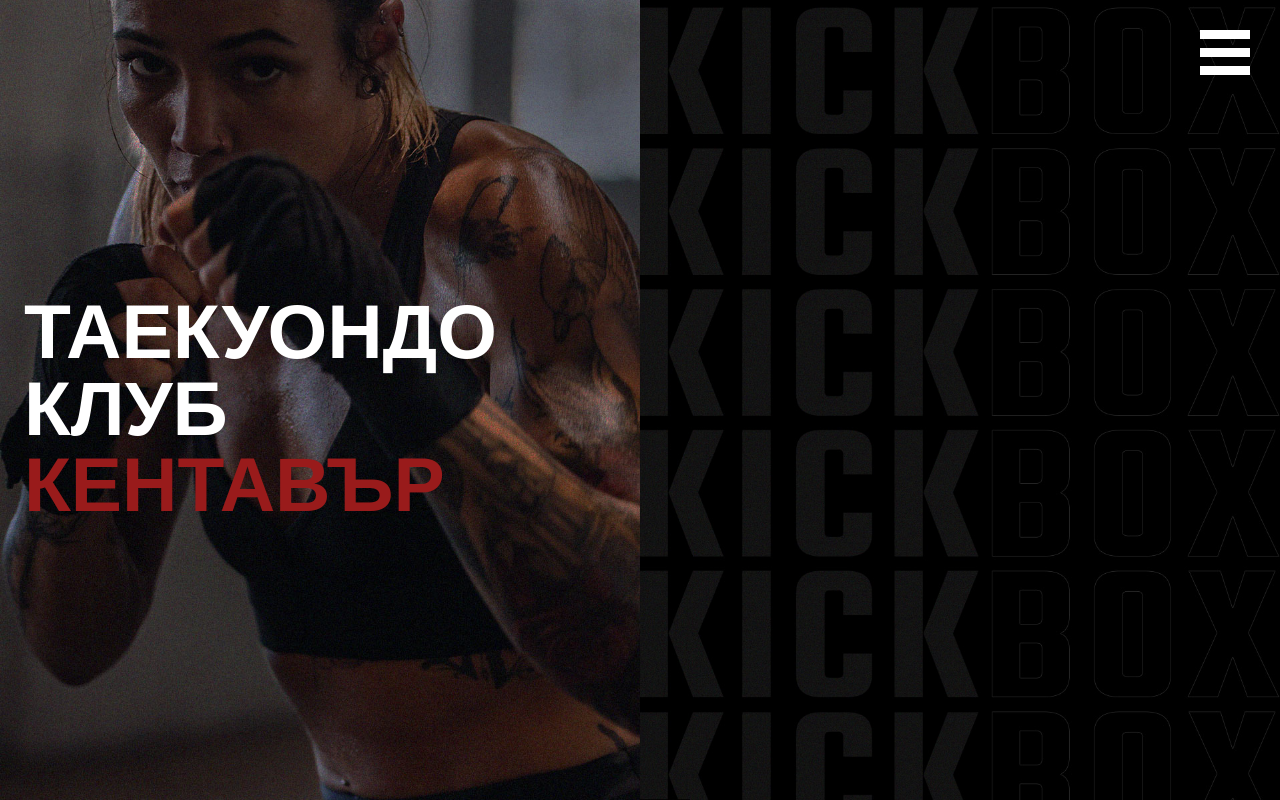
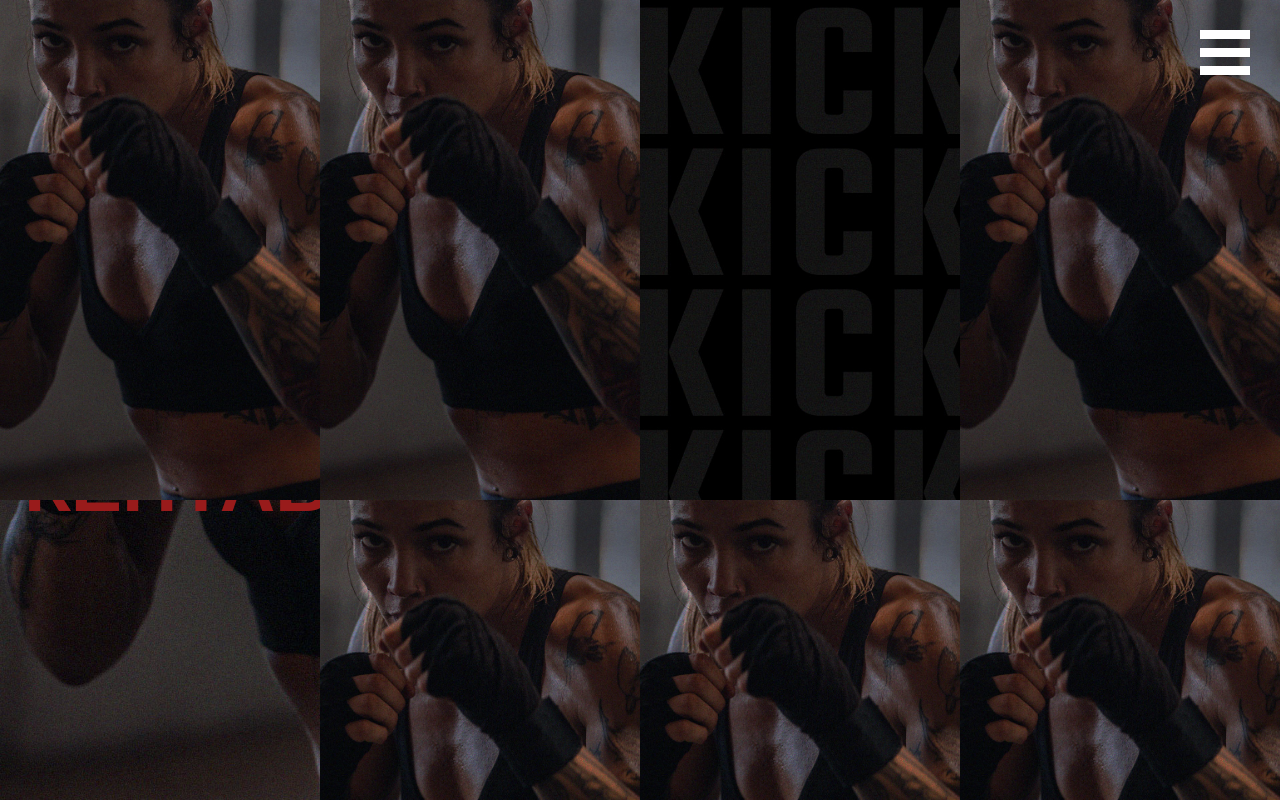
Before and after one commit to HristoBogdanov/kentavar, a Next.js app: page / in a window 1280 px wide. Shown: the top 800 px of the page. Built offline with nearby package versions, Linux system fonts and the light colour scheme.

Commit message:
add home grid to home page

```diff
--- a/app/page.tsx
+++ b/app/page.tsx
@@ -1,10 +1,12 @@
 import Hero from "@/components/hero";
+import HomeGrid from "@/components/homeGrid";
 import Image from "next/image";
 
 export default function Home() {
   return (
-    <main className="w-full min-h-screen flex flex-col lg:flex-col">
+    <main className="w-full min-h-screen flex flex-col overflow-x-hidden">
       <Hero />
+      <HomeGrid />
     </main>
   );
 }
```
